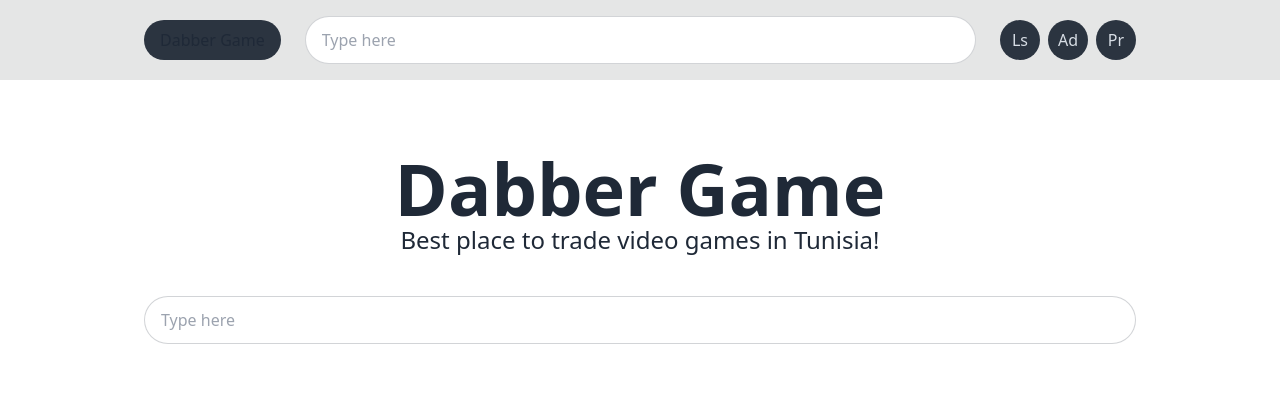
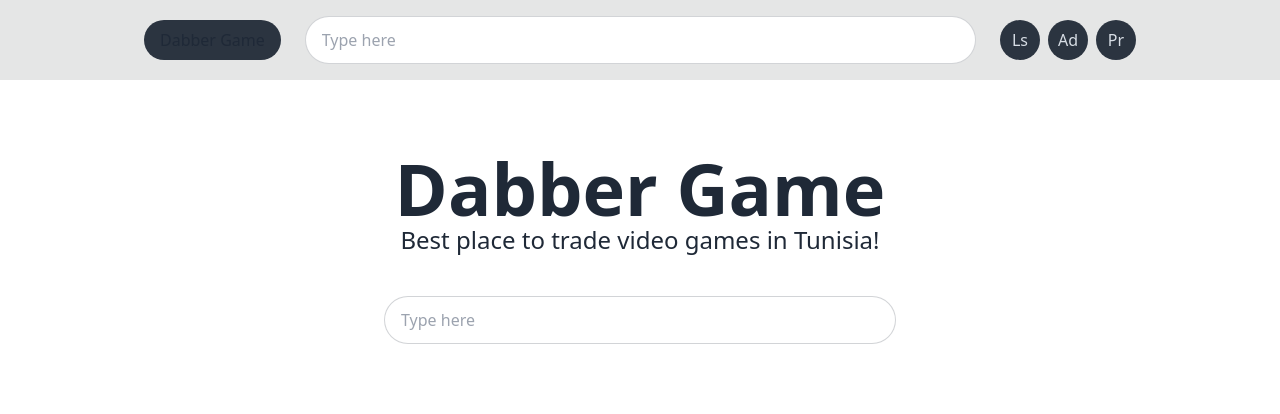
Before and after one commit to rabiibouhestine/dabbergame.tn, a SvelteKit app: page / in a window 1280 px wide. Shown: the top 414 px of the page. Built offline with nearby package versions, Linux system fonts and the light colour scheme.

Commit message:
build ui

```diff
--- a/src/routes/+page.svelte
+++ b/src/routes/+page.svelte
@@ -96,12 +96,16 @@
 </script>
 
 <div class="flex flex-col gap-y-10 w-full max-w-5xl mx-auto my-10 px-4">
-	<div class="h-64 flex flex-col justify-center gap-10 items-center">
+	<div class="min-h-64 flex flex-col justify-center gap-10 items-center">
 		<div class="text-center">
 			<h2 class="text-7xl font-bold">Dabber Game</h2>
 			<p class="text-2xl font-medium">Best place to trade video games in Tunisia!</p>
 		</div>
-		<input type="text" placeholder="Type here" class="input input-bordered rounded-full w-full" />
+		<input
+			type="text"
+			placeholder="Type here"
+			class="input input-bordered rounded-full w-full max-w-[32rem]"
+		/>
 	</div>
 	<div class="flex flex-col md:flex-row gap-4">
 		<div class="w-full flex flex-col gap-8 items-center bg-neutral p-4 rounded-3xl">
```
